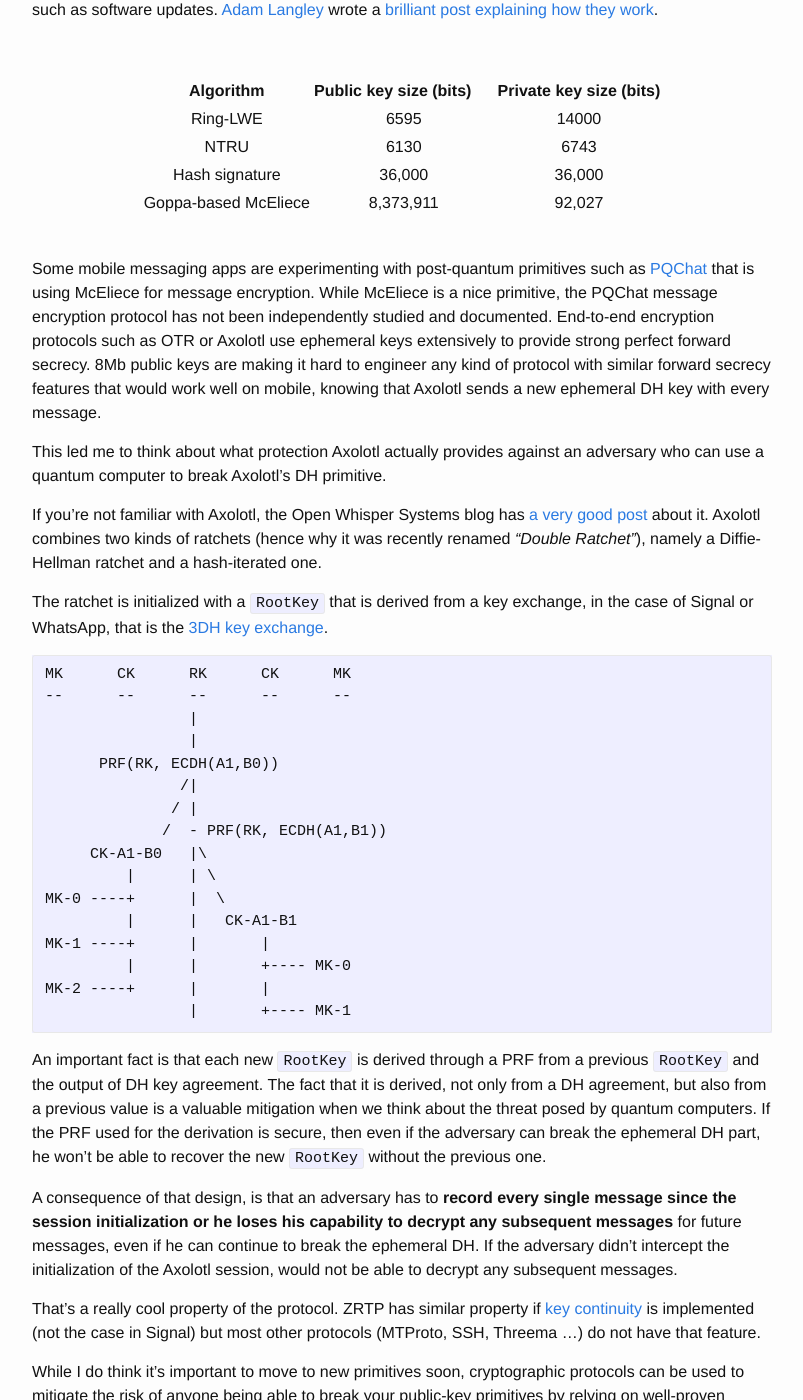
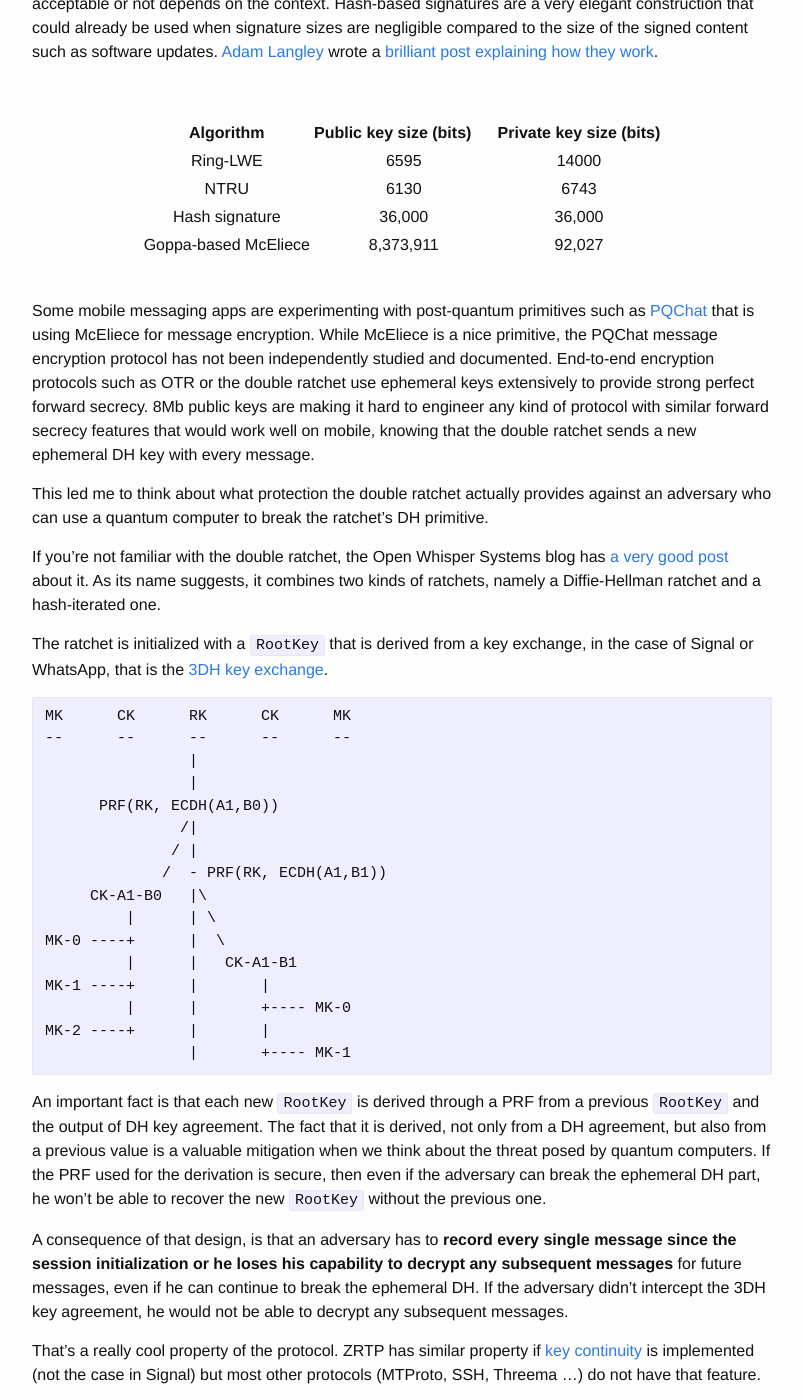
Before and after one commit to FredericJacobs/jekyll-blog, a Jekyll site: the page built from _posts/2016-04-07-qc-axolotl.md, in a window 1280 px wide and 1400 px high, scrolled down 622 px. Shown: the whole window, without its empty margins (238-1041 px from the left). Built offline with Jekyll 4.4.1, drawn with Linux system fonts in a browser that asks for light colours; some of the changed text lies outside the part shown.

Commit message:
Updates to blogposts.

```diff
--- a/_posts/2016-04-07-qc-axolotl.md
+++ b/_posts/2016-04-07-qc-axolotl.md
@@ -1,10 +1,10 @@
 ---
 layout: post
-title:  "Axolotl & the Quantum Computers"
+title:  "Double Ratchet & the Quantum Computers"
 date:   2016-04-07 15:00:00 +0200
 ---
 
-*The Axolotl protocol [was renamed](https://whispersystems.org/blog/signal-inside-and-out/) “Double Ratchet”.*
+*The double ratchet [was previously known](https://whispersystems.org/blog/signal-inside-and-out/) as the Axolotl ratchet.*
 
 With recent developments in quantum information processing and computation, there has been a lot of chatter about moving to post-quantum cryptography. The [NSA](/blog/2016/01/27/NSA-QC/) and NIST have already called for the standardization of post-quantum crypto and its swift adoption.
 
@@ -26,11 +26,11 @@
 
 <br>
 
-Some mobile messaging apps are experimenting with post-quantum primitives such as [PQChat](https://post-quantum.com/pqchat) that is using McEliece for message encryption. While McEliece is a nice primitive, the PQChat message encryption protocol has not been independently studied and documented. End-to-end encryption protocols such as OTR or Axolotl use ephemeral keys extensively to provide strong perfect forward secrecy. 8Mb public keys are making it hard to engineer any kind of protocol with similar forward secrecy features that would work well on mobile, knowing that Axolotl sends a new ephemeral DH key with every message.
+Some mobile messaging apps are experimenting with post-quantum primitives such as [PQChat](https://post-quantum.com/pqchat) that is using McEliece for message encryption. While McEliece is a nice primitive, the PQChat message encryption protocol has not been independently studied and documented. End-to-end encryption protocols such as OTR or the double ratchet use ephemeral keys extensively to provide strong perfect forward secrecy. 8Mb public keys are making it hard to engineer any kind of protocol with similar forward secrecy features that would work well on mobile, knowing that the double ratchet sends a new ephemeral DH key with every message.
 
-This led me to think about what protection Axolotl actually provides against an adversary who can use a quantum computer to break Axolotl's DH primitive.
+This led me to think about what protection the double ratchet actually provides against an adversary who can use a quantum computer to break the ratchet's DH primitive.
 
-If you're not familiar with Axolotl, the Open Whisper Systems blog has [a very good post ](https://whispersystems.org/blog/advanced-ratcheting/) about it. Axolotl combines two kinds of ratchets (hence why it was recently renamed *"Double Ratchet"*), namely a Diffie-Hellman ratchet and a hash-iterated one.
+If you're not familiar with the double ratchet, the Open Whisper Systems blog has [a very good post](https://whispersystems.org/blog/advanced-ratcheting/) about it. As its name suggests, it combines two kinds of ratchets, namely a Diffie-Hellman ratchet and a hash-iterated one.
 
 The ratchet is initialized with a `RootKey` that is derived from a key exchange, in the case of Signal or WhatsApp, that is the [3DH key exchange](https://whispersystems.org/blog/simplifying-otr-deniability/).
 
@@ -55,7 +55,7 @@
 
 An important fact is that each new `RootKey` is derived through a PRF from a previous `RootKey` and the output of DH key agreement. The fact that it is derived, not only from a DH agreement, but also from a previous value is a valuable mitigation when we think about the threat posed by quantum computers. If the PRF used for the derivation is secure, then even if the adversary can break the ephemeral DH part, he won't be able to recover the new `RootKey` without the previous one.
 
-A consequence of that design, is that an adversary has to **record every single message since the session initialization or he loses his capability to decrypt any subsequent messages** for future messages, even if he can continue to break the ephemeral DH. If the adversary didn't intercept the initialization of the Axolotl session, would not be able to decrypt any subsequent messages.
+A consequence of that design, is that an adversary has to **record every single message since the session initialization or he loses his capability to decrypt any subsequent messages** for future messages, even if he can continue to break the ephemeral DH. If the adversary didn't intercept the 3DH key agreement, he would not be able to decrypt any subsequent messages.
 
 That's a really cool property of the protocol. ZRTP has similar property if [key continuity](http://zfoneproject.com/faq.html#keycontinuity) is implemented (not the case in Signal) but most other protocols (MTProto, SSH, Threema ...) do not have that feature.
 
```
Also changed, not shown: _posts/2015-12-18-COMSEC.md (+1 -1 lines), _posts/2016-01-14-sms-login.md (+4 -0 lines), _posts/2016-03-16-tedx.md (+9 -1 lines), _posts/2016-04-29-more-on-sms-logins.md (added, +54 -0 lines), _posts/2016-08-17-torcheck-ipv6.md (added, +36 -0 lines), _posts/2017-1-20-whatsapp-backdoor copy.md (added, +40 -0 lines), _posts/2019-7-1-introducing-cryptokit.md (added, +7 -0 lines), img/tghack/telegram-hack-exit-node.png (added), img/tor/ipv6TorCheck.png (added), 1 other file.
